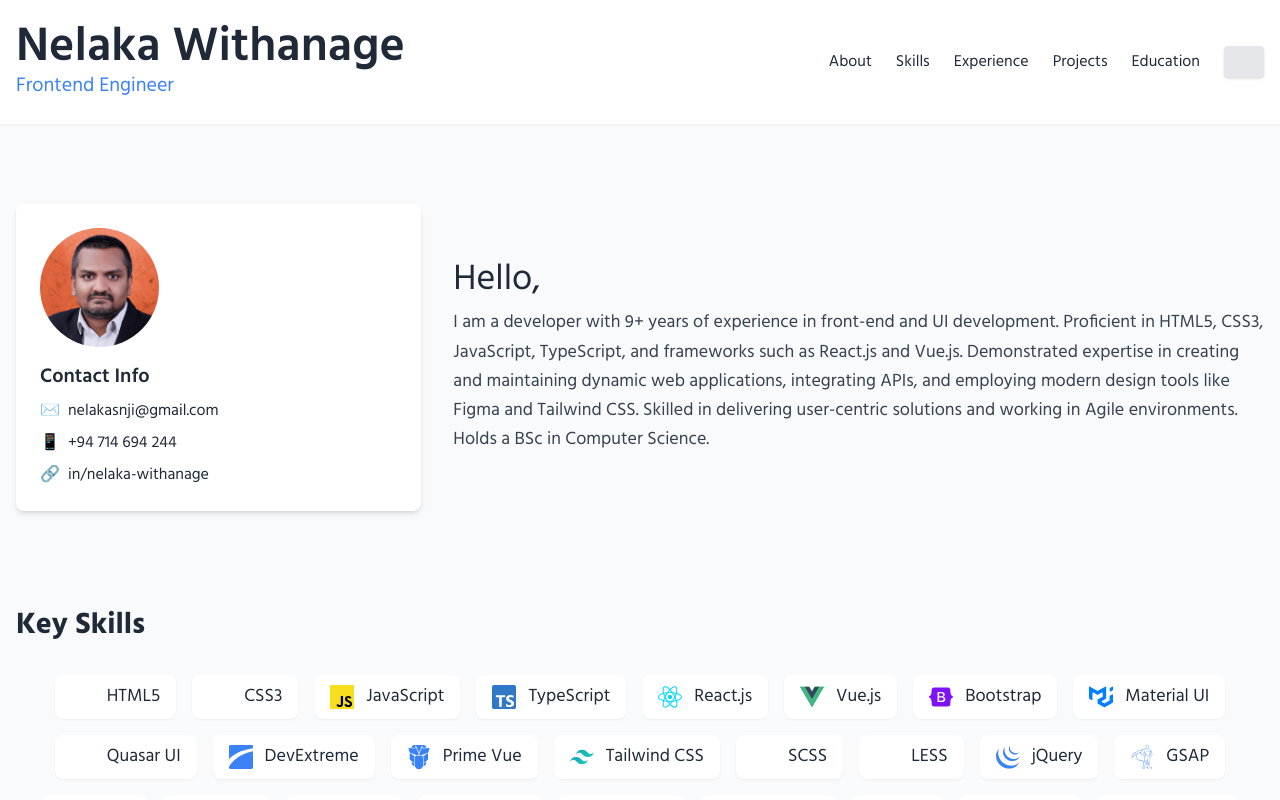
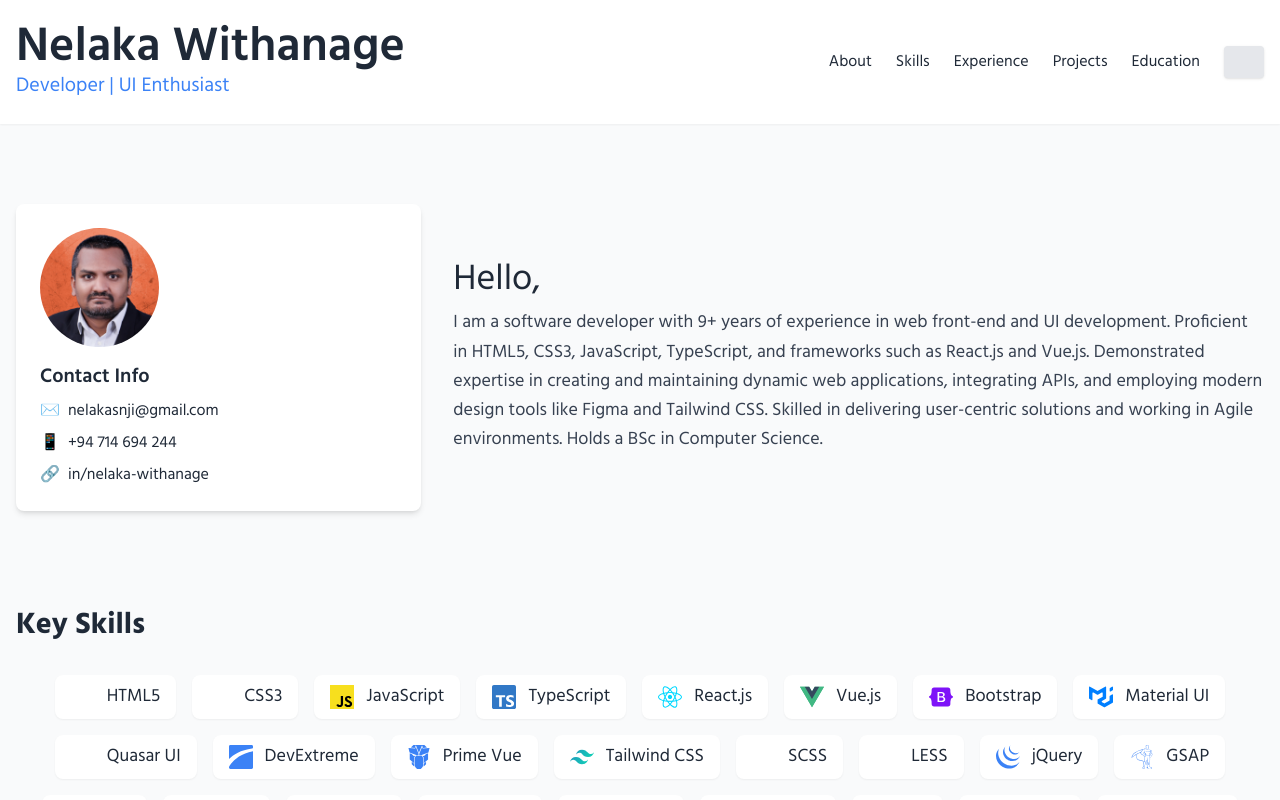
Before and after one commit to NelakaWith/portfolio, a Vue app: page / in a window 1280 px wide. Shown: the top 800 px of the page. Built offline with nearby package versions, Linux system fonts and the light colour scheme; some icons are missing.

Commit message:
fix: update job title in AppHeader for clarity and relevance

```diff
--- a/src/components/AppAbout.vue
+++ b/src/components/AppAbout.vue
@@ -45,9 +45,9 @@
       <div class="md:w-2/3">
         <h2 class="text-4xl text-dark dark:text-white mb-2">Hello,</h2>
         <p class="text-lg text-gray-700 dark:text-gray-200 leading-relaxed">
-          I am a developer with 9+ years of experience in front-end and UI
-          development. Proficient in HTML5, CSS3, JavaScript, TypeScript, and
-          frameworks such as React.js and Vue.js. Demonstrated expertise in
+          I am a software developer with 9+ years of experience in web front-end
+          and UI development. Proficient in HTML5, CSS3, JavaScript, TypeScript,
+          and frameworks such as React.js and Vue.js. Demonstrated expertise in
           creating and maintaining dynamic web applications, integrating APIs,
           and employing modern design tools like Figma and Tailwind CSS. Skilled
           in delivering user-centric solutions and working in Agile
--- a/src/components/AppHeader.vue
+++ b/src/components/AppHeader.vue
@@ -8,7 +8,7 @@
           Nelaka Withanage
         </h1>
         <h2 class="text-xl text-primary dark:text-yellow-400">
-          Frontend Engineer
+          Developer | UI Enthusiast
         </h2>
       </div>
       <!-- Desktop Nav -->
```
